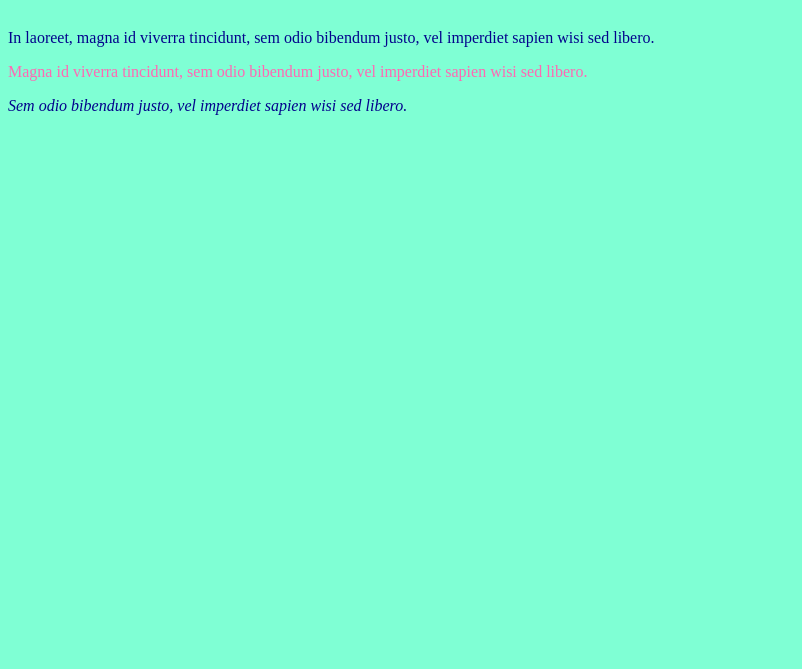
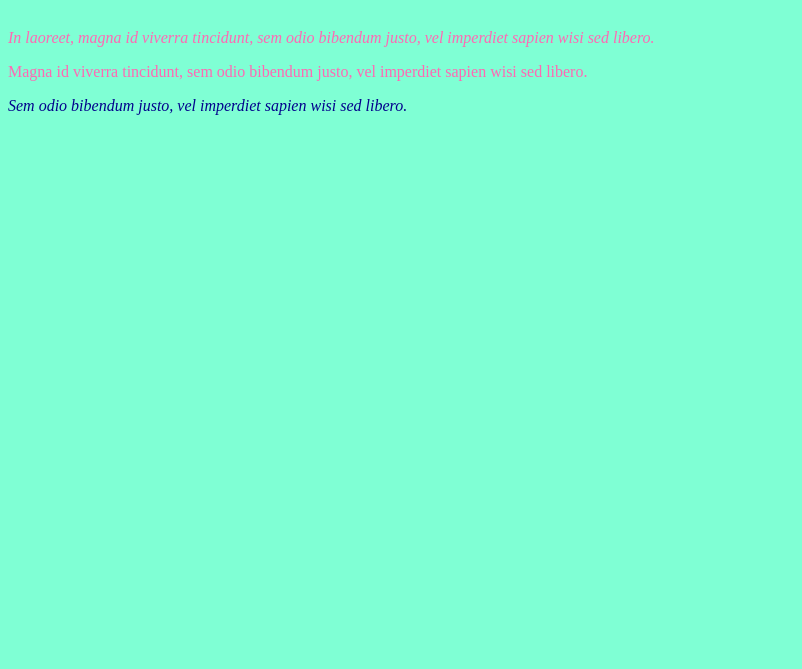
Before and after one commit to anilandg/ls-druhy-projekt, a plain HTML site: page index.html in a window 1280 px wide. Shown: the part 131-800 px from the top of the page, without its empty margins (0-802 px from the left). Drawn offline with Linux system fonts and the light colour scheme.

Commit message:
uprava odstavce

```diff
--- a/index.html
+++ b/index.html
@@ -11,7 +11,7 @@
 
     <h1>Druhý projekt na GitHubu</h1>
 
-    <p>In laoreet, magna id viverra tincidunt, sem odio bibendum justo, vel imperdiet sapien wisi sed libero.</p>
+    <p class="kokos meloun">In laoreet, magna id viverra tincidunt, sem odio bibendum justo, vel imperdiet sapien wisi sed libero.</p>
     <p class="kokos">Magna id viverra tincidunt, sem odio bibendum justo, vel imperdiet sapien wisi sed libero.</p>
     <p class="meloun">Sem odio bibendum justo, vel imperdiet sapien wisi sed libero.</p>
 </body>
```
